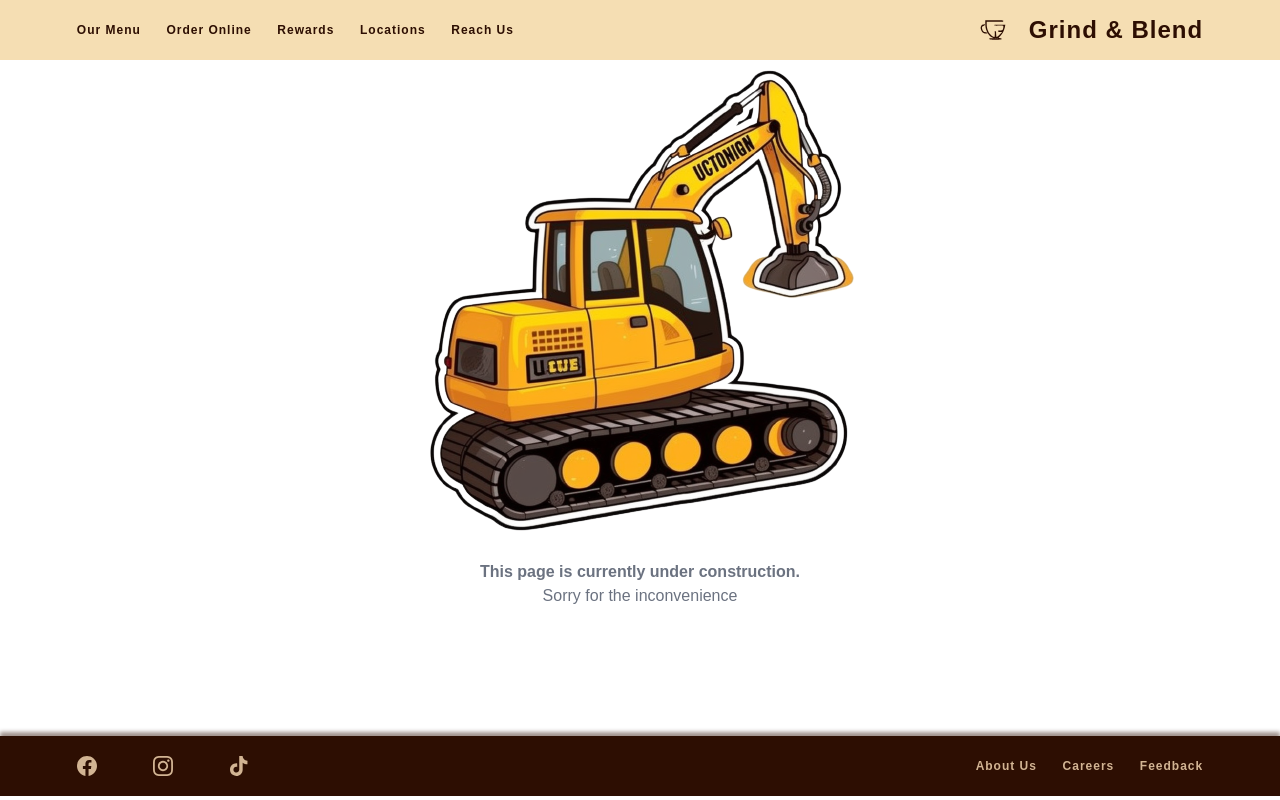
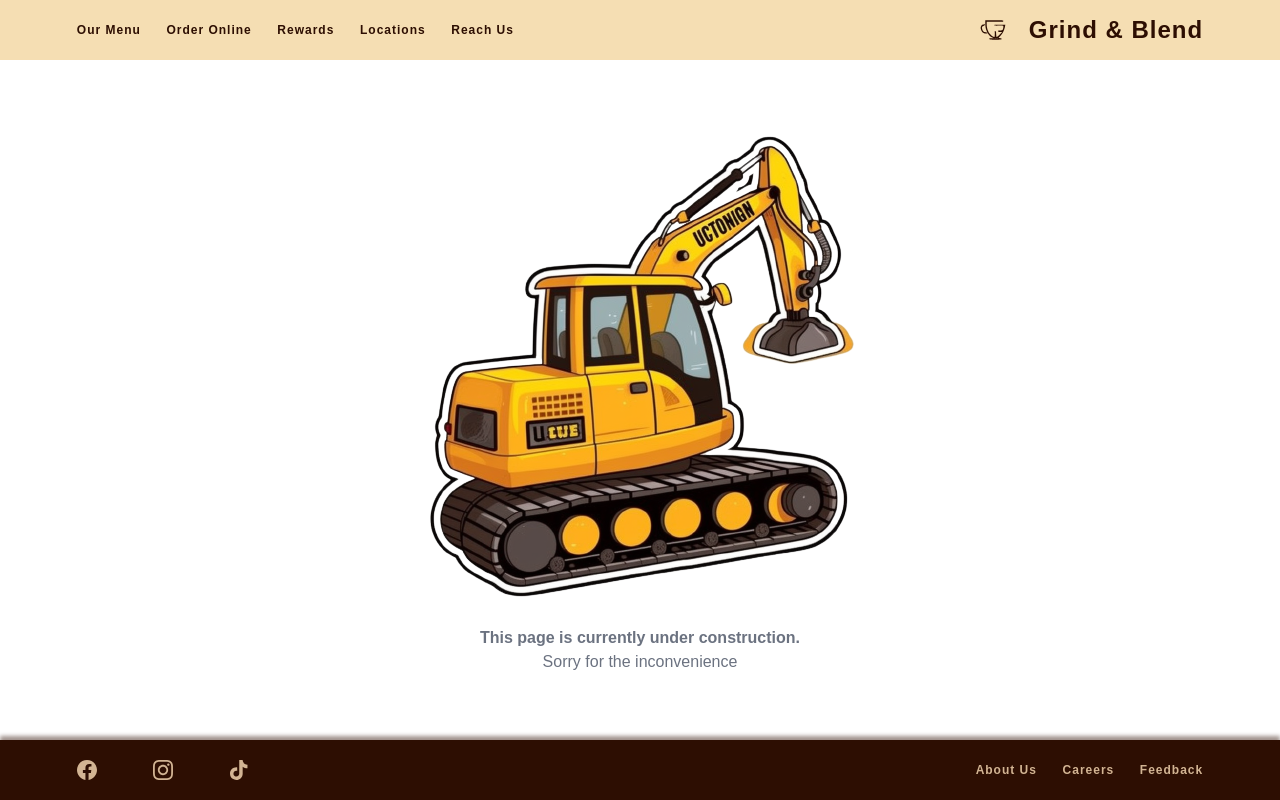
Before and after one commit to frifster/ganb, a Next.js app: page /menu in a window 1280 px wide. Before the commit this address had no page. Built offline with nearby package versions, Linux system fonts and the light colour scheme.

Commit message:
Added NotFound Pages for named routes

```diff
--- /dev/null
+++ b/src/app/about/page.tsx
@@ -0,0 +1,9 @@
+import NotFound from "@components/Shared/NotFound";
+
+const About = () => {
+    return (
+        <NotFound />
+    )
+}
+
+export default About
--- /dev/null
+++ b/src/app/careers/page.tsx
@@ -0,0 +1,9 @@
+import NotFound from "@components/Shared/NotFound";
+
+const Careers = () => {
+    return (
+        <NotFound />
+    )
+}
+
+export default Careers
--- /dev/null
+++ b/src/app/feedback/page.tsx
@@ -0,0 +1,9 @@
+import NotFound from "@components/Shared/NotFound";
+
+const Feedback = () => {
+    return (
+        <NotFound />
+    )
+}
+
+export default Feedback
--- a/src/app/globals.css
+++ b/src/app/globals.css
@@ -32,4 +32,6 @@
 body {
   position: relative;
   height: 100dvh;
+  display: grid;
+  grid-template-rows: 1fr auto;
 }
--- /dev/null
+++ b/src/app/locations/page.tsx
@@ -0,0 +1,9 @@
+import NotFound from "@components/Shared/NotFound";
+
+const Locations = () => {
+    return (
+        <NotFound />
+    )
+}
+
+export default Locations
--- /dev/null
+++ b/src/app/menu/page.tsx
@@ -0,0 +1,9 @@
+import NotFound from "@components/Shared/NotFound";
+
+const Menu = () => {
+    return (
+        <NotFound />
+    )
+}
+
+export default Menu
--- a/src/app/not-found.tsx
+++ b/src/app/not-found.tsx
@@ -1,14 +1,4 @@
-import Image from "next/image";
-import ConstructionImg from "@assets/images/underconstruction.png"
+import NotFound from "@components/Shared/NotFound";
 
-export default function NotFound() {
-    return (
-        <div className="grid place-items-center text-center text-gray-500 px-24">
-            <div>
-                <Image src={ConstructionImg} alt="404" />
-                <h2 className="font-bold">This page is currently under construction.</h2>
-                <p>Sorry for the inconvenience</p>
-            </div>
-        </div>
-    );
-}
+
+export default NotFound;
--- /dev/null
+++ b/src/app/order/page.tsx
@@ -0,0 +1,9 @@
+import NotFound from "@components/Shared/NotFound";
+
+const Order = () => {
+    return (
+        <NotFound />
+    )
+}
+
+export default Order
--- /dev/null
+++ b/src/app/reach-us/page.tsx
@@ -0,0 +1,9 @@
+import NotFound from "@components/Shared/NotFound";
+
+const ReachUs = () => {
+    return (
+        <NotFound />
+    )
+}
+
+export default ReachUs
--- /dev/null
+++ b/src/app/rewards/page.tsx
@@ -0,0 +1,9 @@
+import NotFound from "@components/Shared/NotFound";
+
+const Rewards = () => {
+    return (
+        <NotFound />
+    )
+}
+
+export default Rewards
--- a/src/components/Layout/MainContainer/main.module.scss
+++ b/src/components/Layout/MainContainer/main.module.scss
@@ -1,8 +1,8 @@
 .main {
     padding-top: clamp(60px, 6dvh, 91px);
-    min-height: 92dvh;
+    // min-height: 92dvh;
 
-    @media (width <= 375) {
-        min-height: 86dvh;
-    }
+    // @media (width <= 375) {
+    //     min-height: 86dvh;
+    // }
 }
--- /dev/null
+++ b/src/components/Shared/NotFound/index.tsx
@@ -0,0 +1,14 @@
+import Image from "next/image";
+import ConstructionImg from "@assets/images/underconstruction.png"
+
+export default function NotFound() {
+    return (
+        <div className="grid place-items-center text-center text-gray-500 px-24 h-full">
+            <div>
+                <Image src={ConstructionImg} alt="404" />
+                <h2 className="font-bold">This page is currently under construction.</h2>
+                <p>Sorry for the inconvenience</p>
+            </div>
+        </div>
+    );
+}
```
